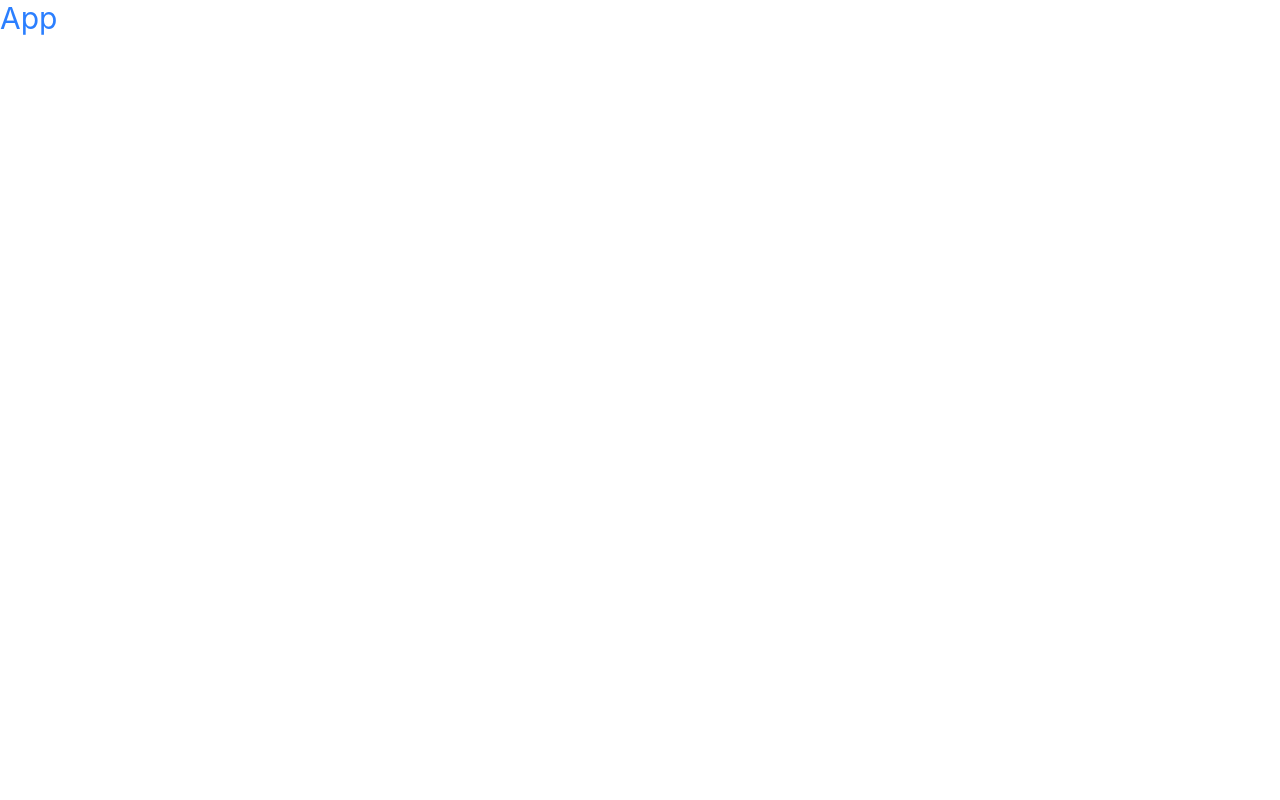
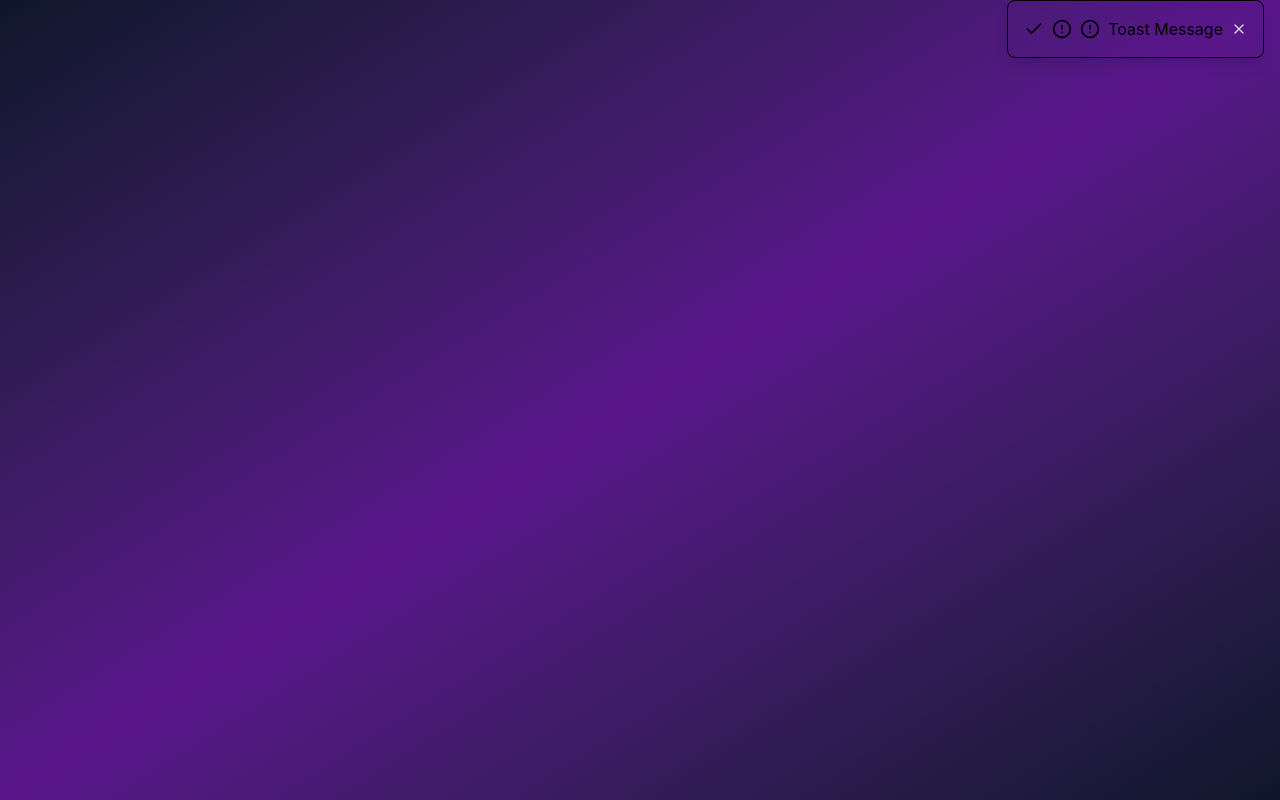
Before and after one commit to 1-Ujjwal/financial-dashboard, a React (Vite) app: page / in a window 1280 px wide. Built offline with nearby package versions, Linux system fonts and the light colour scheme.

Commit message:
Added Toast Message

```diff
--- a/package.json
+++ b/package.json
@@ -11,6 +11,7 @@
   },
   "dependencies": {
     "@tailwindcss/vite": "^4.2.2",
+    "lucide-react": "^1.7.0",
     "react": "^19.1.0",
     "react-dom": "^19.1.0",
     "tailwindcss": "^4.2.2"
--- a/src/App.jsx
+++ b/src/App.jsx
@@ -1,7 +1,12 @@
 import React from "react";
+import Toast from "./components/Toast";
 
 const App = () => {
-  return <div className="text-3xl text-blue-500">App</div>;
+  return (
+    <div className="min-h-screen bg-linear-to-br from-slate-900 via-purple-900 to-slate-900 p-4">
+      <Toast />
+    </div>
+  );
 };
 
 export default App;
--- /dev/null
+++ b/src/components/Toast.jsx
@@ -0,0 +1,26 @@
+import { AlertCircle, Check, X } from "lucide-react";
+import React from "react";
+
+const Toast = () => {
+  return (
+    <div className="fixed top-0 right-4 z-50 space-y-2">
+      <div
+        className={`flex items-center p-4 rounded-lg shadow-lg backdrop-blur-sm border transform transition-all duration-300 easy-in-out`}
+      >
+        {/*Conditional Rendering */}
+        <Check className="w-5 h-5 mr-2 shrink-0" />
+
+        <AlertCircle className="w-5 h-5 mr-2 shrink-0" />
+
+        <AlertCircle className="w-5 h-5 mr-2 shrink-0" />
+
+        <span className="mr-2">Toast Message</span>
+        <button className="ml-auto text-gray-300 hover:text-white transition-colors">
+          <X className="w-4 h-4" />
+        </button>
+      </div>
+    </div>
+  );
+};
+
+export default Toast;
```
Also changed, not shown: 1 other file (tests, documents, lock files or other folders).
